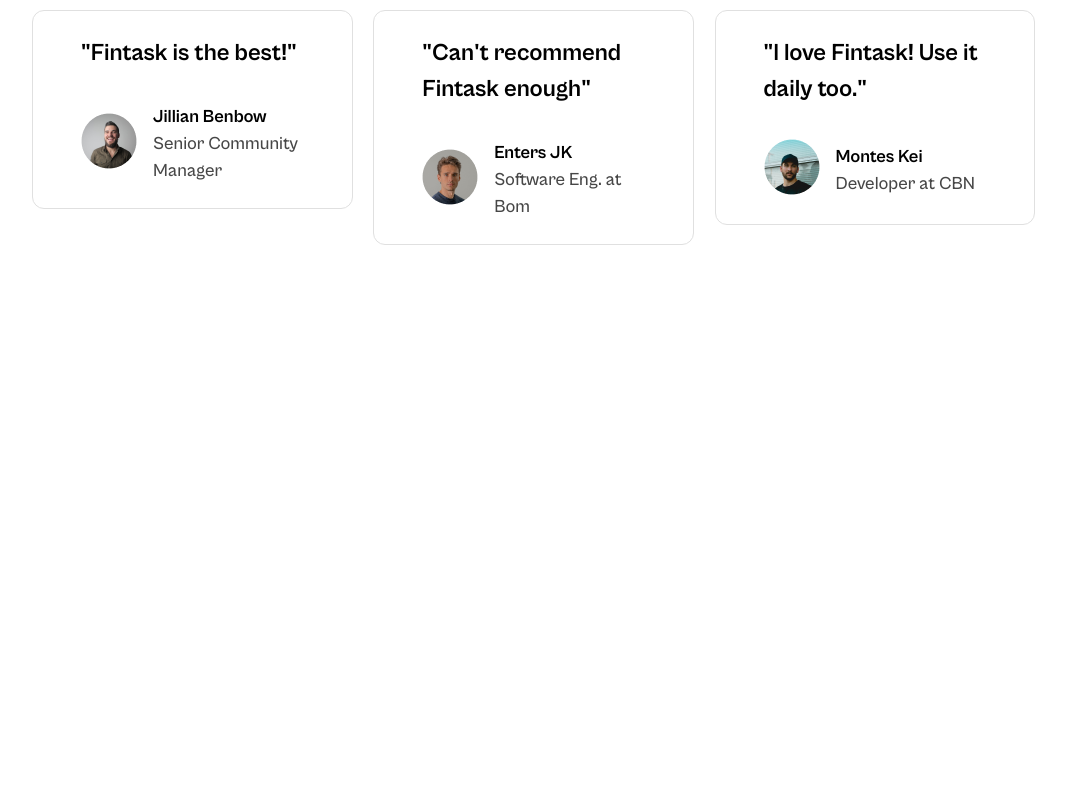
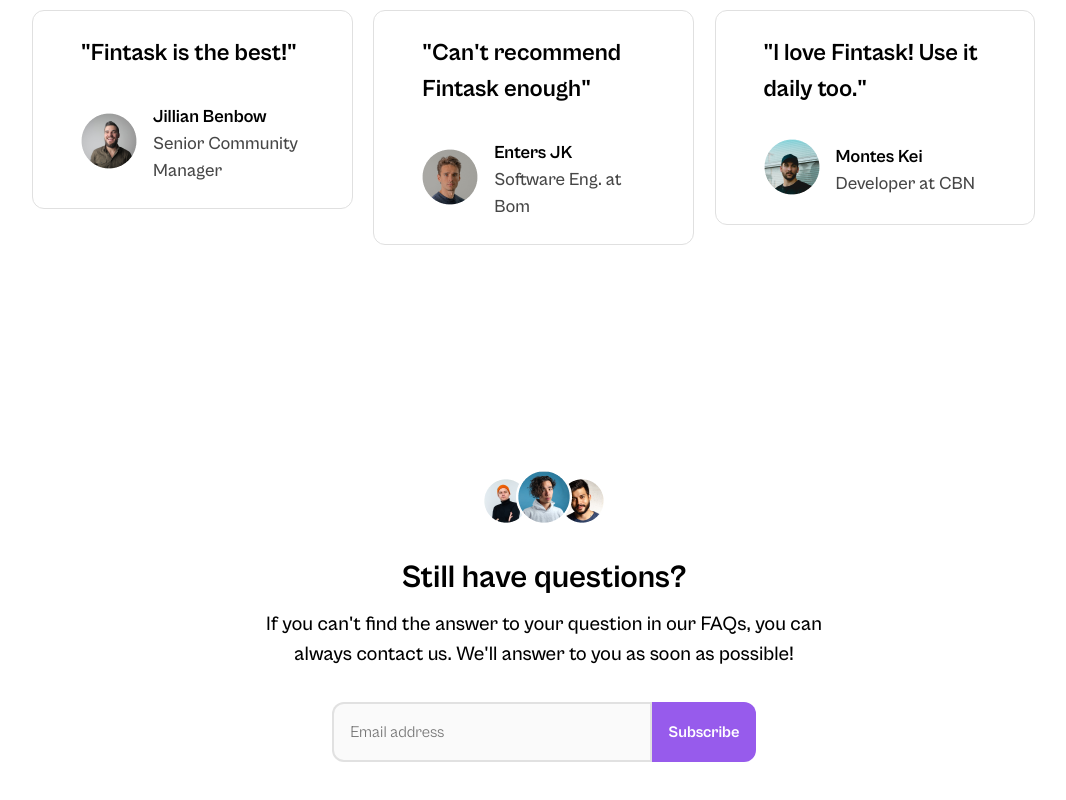
Before and after one commit to BlakeZajac/react-fintask-website, a React (Create React App) app: page / in a window 1280 px wide. Shown: the part 6946-7746 px from the top of the page, without its empty margins (96-1162 px from the left). Before the commit the page ends 7319 px from the top, so only its background shows below. Built offline with nearby package versions, Linux system fonts and the light colour scheme.

Commit message:
Completed boilerplate component and styles

```diff
--- a/src/App.js
+++ b/src/App.js
@@ -7,6 +7,7 @@
 import Advantages from "./containers/advantages/Advantages";
 import Pricing from "./containers/pricing/Pricing";
 import Reviews from "./containers/reviews/Reviews";
+import Boilerplate from "./components/boilerplate/Boilerplate";
 
 function App() {
   return (
@@ -17,6 +18,7 @@
       <Advantages />
       <Pricing />
       <Reviews />
+      <Boilerplate />
     </div>
   );
 }
--- /dev/null
+++ b/src/components/boilerplate/Boilerplate.jsx
@@ -0,0 +1,30 @@
+import React from "react";
+import img from "../../assets/boilerplate/boilerplate-01.png";
+import "./boilerplate.scss";
+
+const Boilerplate = () => {
+  return (
+    <div className="section boilerplate">
+      <div className="row">
+        <div className="boilerplate__img">
+          <img src={img} />
+        </div>
+
+        <div className="boilerplate__content">
+          <h3>Still have questions?</h3>
+          <p>
+            If you can't find the answer to your question in our FAQs, you can
+            always contact us. We'll answer to you as soon as possible!
+          </p>
+        </div>
+
+        <div className="boilerplate__newsletter">
+          <input type="text" placeholder="Email address" />
+          <button type="button">Subscribe</button>
+        </div>
+      </div>
+    </div>
+  );
+};
+
+export default Boilerplate;
--- /dev/null
+++ b/src/components/boilerplate/boilerplate.scss
@@ -0,0 +1,79 @@
+@import "../../App.scss";
+
+.boilerplate {
+  text-align: center;
+
+  &__img {
+    padding-bottom: 2rem;
+  }
+
+  &__content {
+    max-width: 600px;
+    margin: 0 auto;
+    padding-bottom: 2rem;
+
+    h3 {
+      padding-bottom: 1rem;
+    }
+  }
+
+  &__newsletter {
+    display: flex;
+    align-items: center;
+    justify-content: center;
+    flex-direction: row;
+
+    @media all and (max-width: $breakpoint-tablet-sm) {
+      flex-direction: column;
+    }
+
+    input {
+      font-family: $font-family;
+      background-color: #fafafa;
+      border: 2px solid rgba(0, 0, 0, 0.1);
+      border-radius: 12px 0 0 12px;
+      padding: 16px;
+      height: 60px;
+      color: $color-black;
+      width: 320px;
+      font-size: 1rem;
+      outline: none;
+      transition: all 0.2s ease-in-out;
+
+      @media all and (max-width: $breakpoint-tablet-sm) {
+        border-radius: 12px;
+        width: 100%;
+        margin-bottom: 0.75rem;
+      }
+
+      &:focus {
+        border: 2px solid $button-purple-bg;
+        transition: all 0.2s ease-in-out;
+      }
+    }
+
+    button {
+      cursor: pointer;
+      font-family: $font-family;
+      font-weight: 700;
+      background-color: $button-purple-bg;
+      border: 0;
+      border-radius: 0 12px 12px 0;
+      padding: 16px;
+      height: 60px;
+      color: $color-white;
+      font-size: 1rem;
+      outline: none;
+      transition: all 0.2s ease-in-out;
+
+      @media all and (max-width: $breakpoint-tablet-sm) {
+        border-radius: 12px;
+        width: 100%;
+      }
+
+      &:hover {
+        background-image: linear-gradient(rgb(0 0 0 /10%) 0 0);
+      }
+    }
+  }
+}
--- a/src/containers/reviews/Reviews.jsx
+++ b/src/containers/reviews/Reviews.jsx
@@ -39,7 +39,7 @@
           />
 
           <Review
-            text="“Hey Fintaskyou all did an amazing job. It's seriously saving me so much time. Screenshots don't disappear right away and I can draw & add arrows to screenshots instantly"
+            text="Hey Fintaskyou all did an amazing job. It's seriously saving me so much time. Screenshots don't disappear right away and I can draw & add arrows to screenshots instantly"
             img={headshot4}
             name="Pilliaf Tom"
             title="Senior Manager"
```
